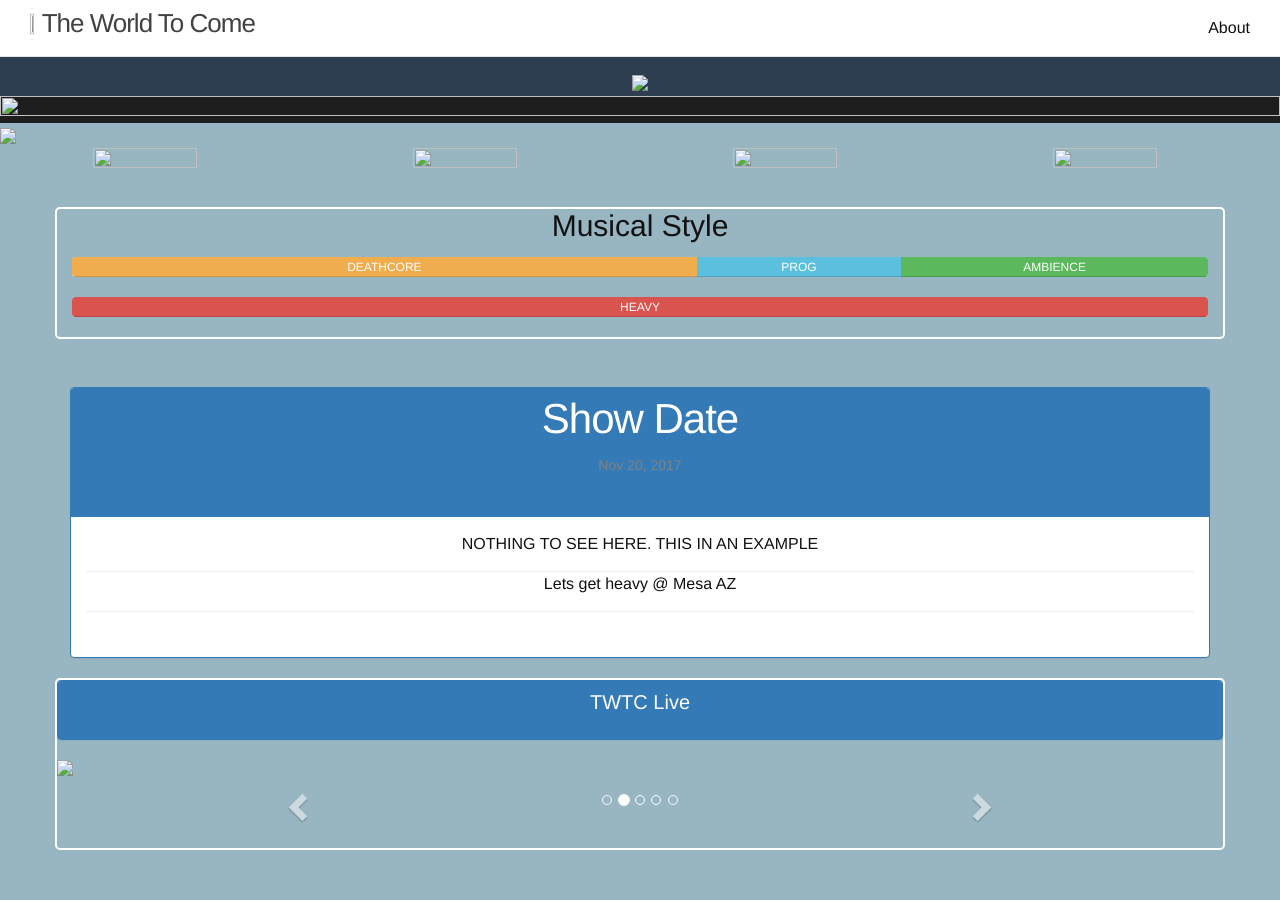
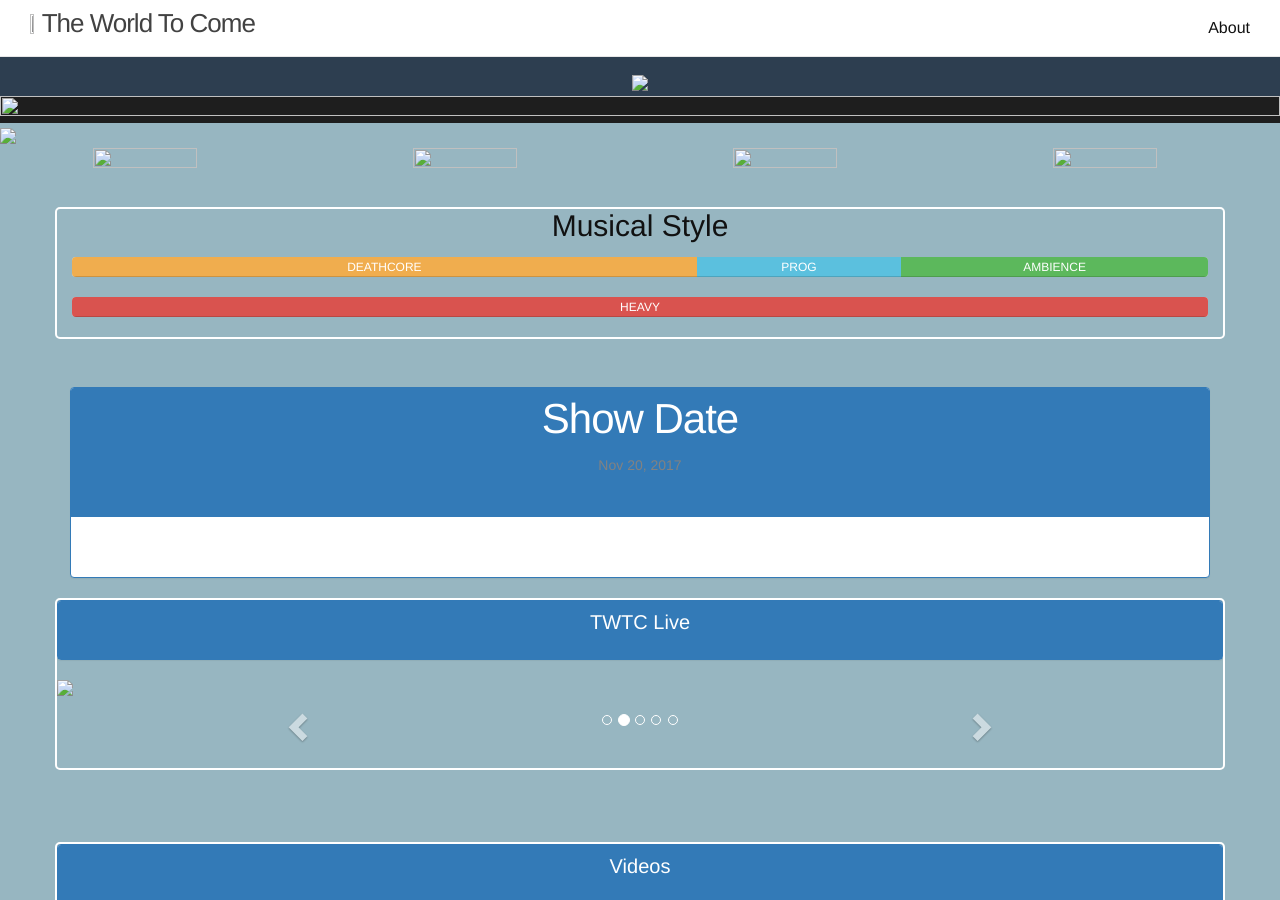
Before and after one commit to lamencha/lamencha.github.io, a Jekyll site: the page built from _posts/2017-11-20-falsifier-show.markdown, in a window 1280 px wide and 900 px high. Built offline with Jekyll 4.4.1, drawn with Linux system fonts in a browser that asks for light colours; nearby versions of some CDN libraries.

Commit message:
shows view test

```diff
--- a/_posts/2017-11-20-falsifier-show.markdown
+++ b/_posts/2017-11-20-falsifier-show.markdown
@@ -5,11 +5,3 @@
 categories: Tempe, AZ
 image: false.jpg
 ---
-NOTHING TO SEE HERE.
-THIS IN AN EXAMPLE
-
----
-Lets get heavy @ Mesa AZ
-
-
----
--- a/index.html
+++ b/index.html
@@ -21,11 +21,11 @@
         <span class="post-meta">{{ post.date | date: "%b %-d, %Y" }}</span>
         <br>
         <br>
-        <button data-toggle="collapse" data-target="#demo">View</button>
+        <button data-toggle="collapse" data-target="#{{ post.title }}">View</button>
 
-        <div id="demo" class="collapse">
+        <div id="{{ post.title }}" class="collapse">
           <a>{{ post.categories }}</a>
-          <img class="post-link" src="{{ post.image }}"></img>
+          <img src="{{ post.image }}"></img>
         </div>
       </li>
     {% endfor %}
```
